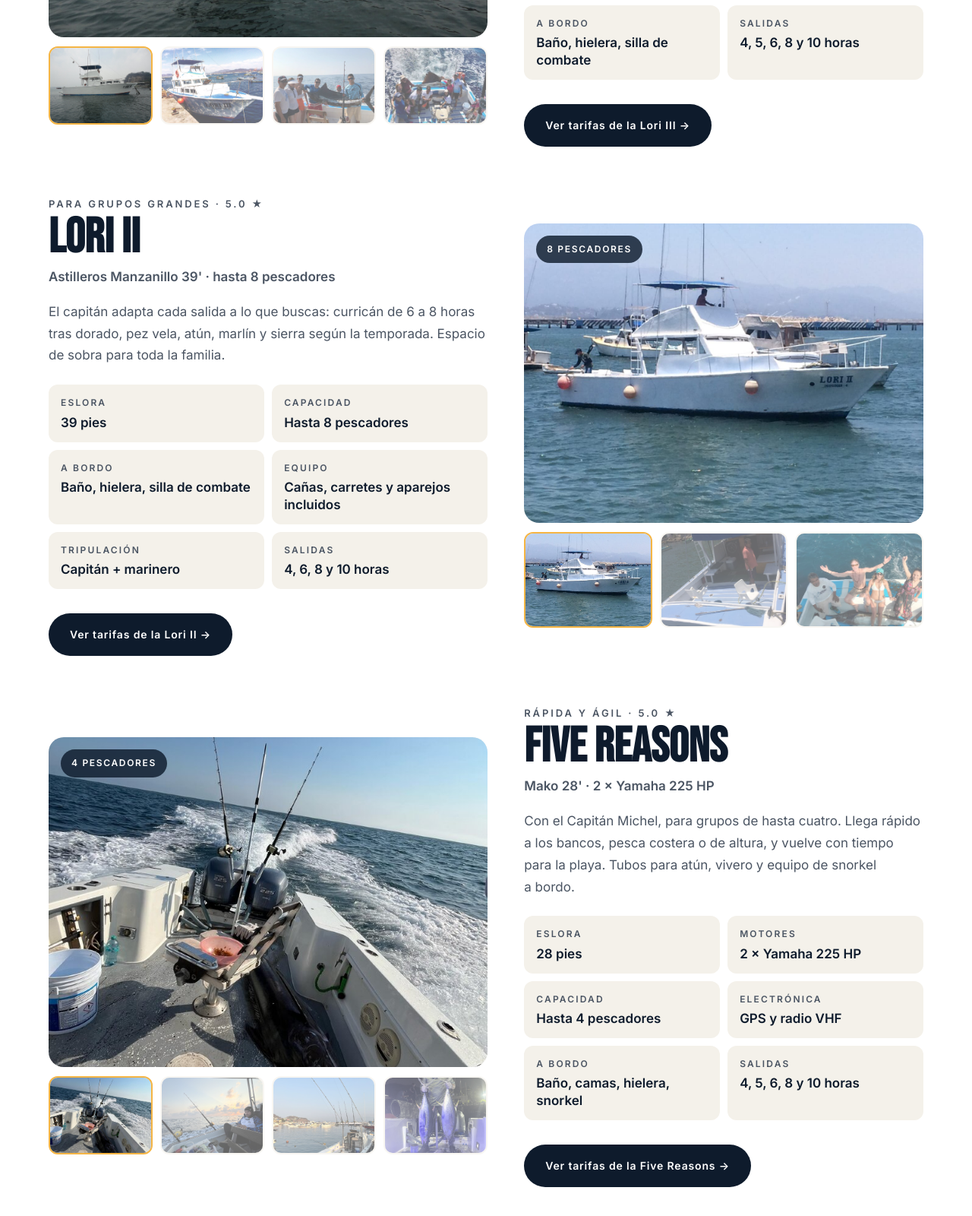
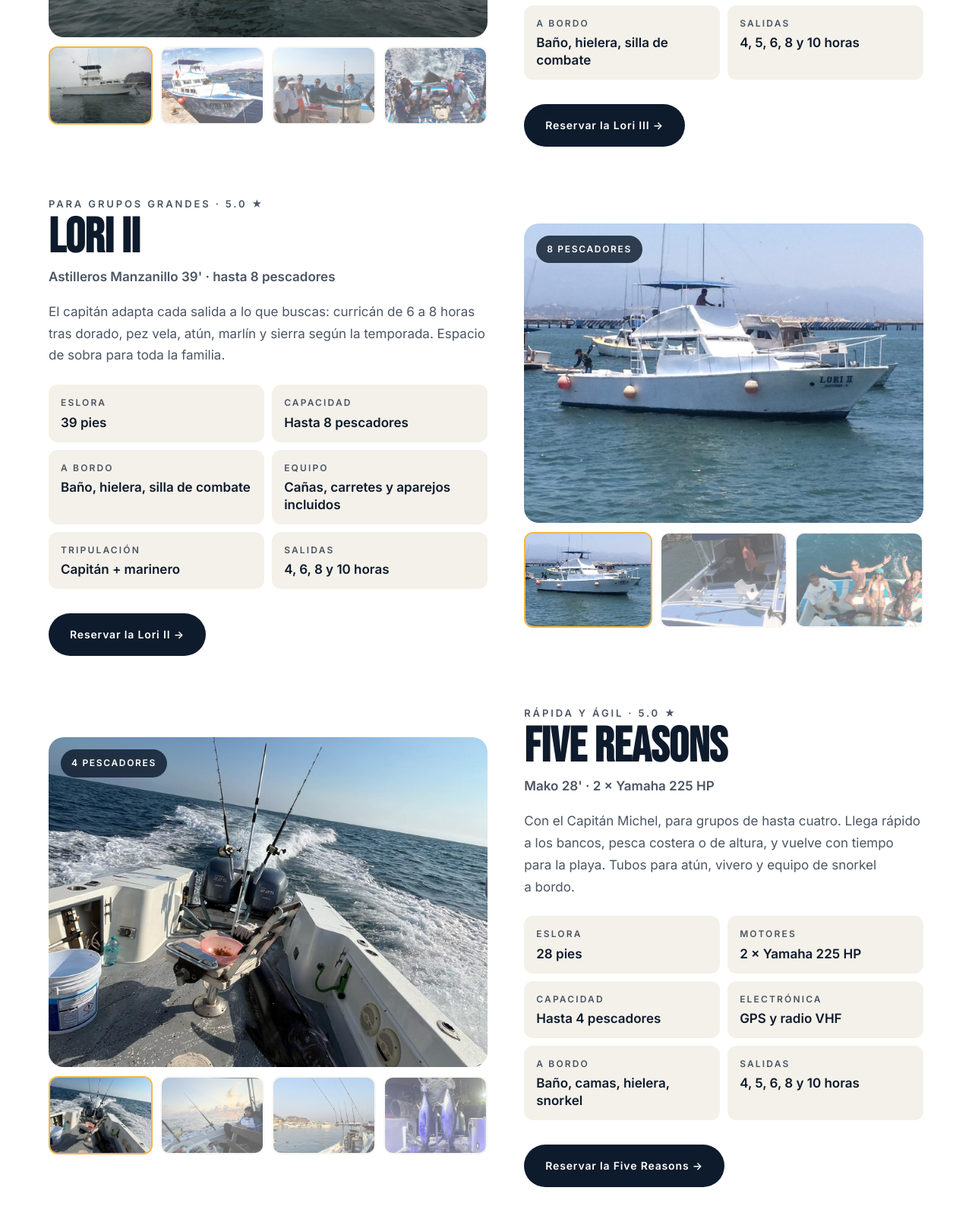
Before and after one commit to AxelSandovalH/LorisFleet, a plain HTML site: page index.html in a window 1280 px wide. Shown: the part 3000-4600 px from the top of the page at 76% size. Drawn offline with Linux system fonts and the light colour scheme.

Commit message:
Flota: botones Reservar que abren el asistente con el barco elegido
Co-Authored-By: Claude Sonnet 5.5 <noreply@anthropic.com>

```diff
--- a/index.html
+++ b/index.html
@@ -127,7 +127,7 @@
         <div><dt>A BORDO</dt><dd>Baño, hielera, silla de combate</dd></div>
         <div><dt>SALIDAS</dt><dd>4, 5, 6, 8 y 10 horas</dd></div>
       </dl>
-      <a href="#tarifas" class="btn btn-dark" data-boat="lori3">Ver tarifas de la Lori III →</a>
+      <a href="#reservar" class="btn btn-dark" data-boat="lori3">Reservar la Lori III →</a>
     </div>
   </article>
 
@@ -146,7 +146,7 @@
         <div><dt>TRIPULACIÓN</dt><dd>Capitán + marinero</dd></div>
         <div><dt>SALIDAS</dt><dd>4, 6, 8 y 10 horas</dd></div>
       </dl>
-      <a href="#tarifas" class="btn btn-dark" data-boat="lori2">Ver tarifas de la Lori II →</a>
+      <a href="#reservar" class="btn btn-dark" data-boat="lori2">Reservar la Lori II →</a>
     </div>
   </article>
 
@@ -165,7 +165,7 @@
         <div><dt>A BORDO</dt><dd>Baño, camas, hielera, snorkel</dd></div>
         <div><dt>SALIDAS</dt><dd>4, 5, 6, 8 y 10 horas</dd></div>
       </dl>
-      <a href="#tarifas" class="btn btn-dark" data-boat="five">Ver tarifas de la Five Reasons →</a>
+      <a href="#reservar" class="btn btn-dark" data-boat="five">Reservar la Five Reasons →</a>
     </div>
   </article>
 </section>
--- a/script.js
+++ b/script.js
@@ -335,6 +335,7 @@ const TRIPS = {};
   document.addEventListener('keydown', e => { if (!ov.hidden && e.key === 'Escape') close(); });
 
   boats.forEach(id => TRIPS[id].forEach((t, i) => t.btn.addEventListener('click', () => { pre = { boat: id, trip: i }; })));
+  document.querySelectorAll('a[data-boat]').forEach(l => l.addEventListener('click', () => { const id = l.dataset.boat; if (TRIPS[id]) pre = { boat: id, trip: featuredIdx(id) }; }));
   document.addEventListener('click', e => {
     const a = e.target.closest('a[href="#reservar"],[data-book]');
     if (a) { e.preventDefault(); open(); }
```
Also changed, not shown: en/index.html (+3 -3 lines).
